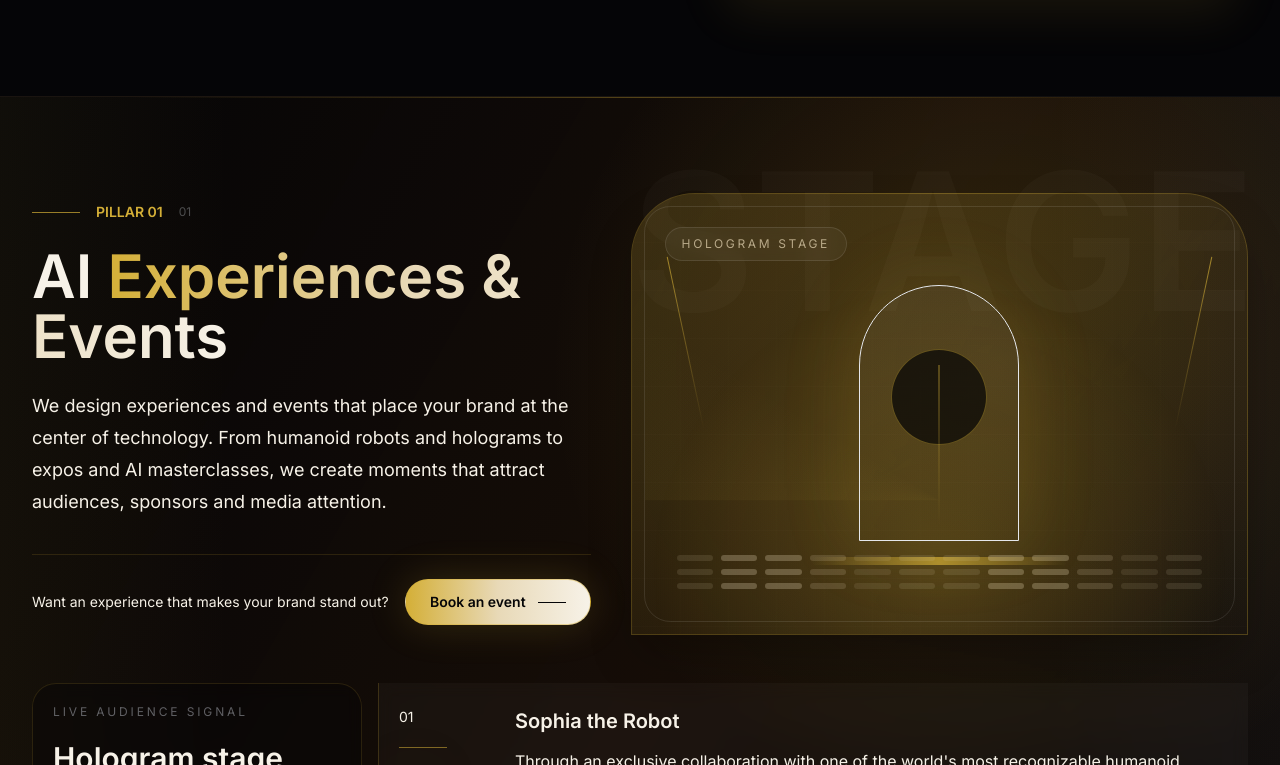
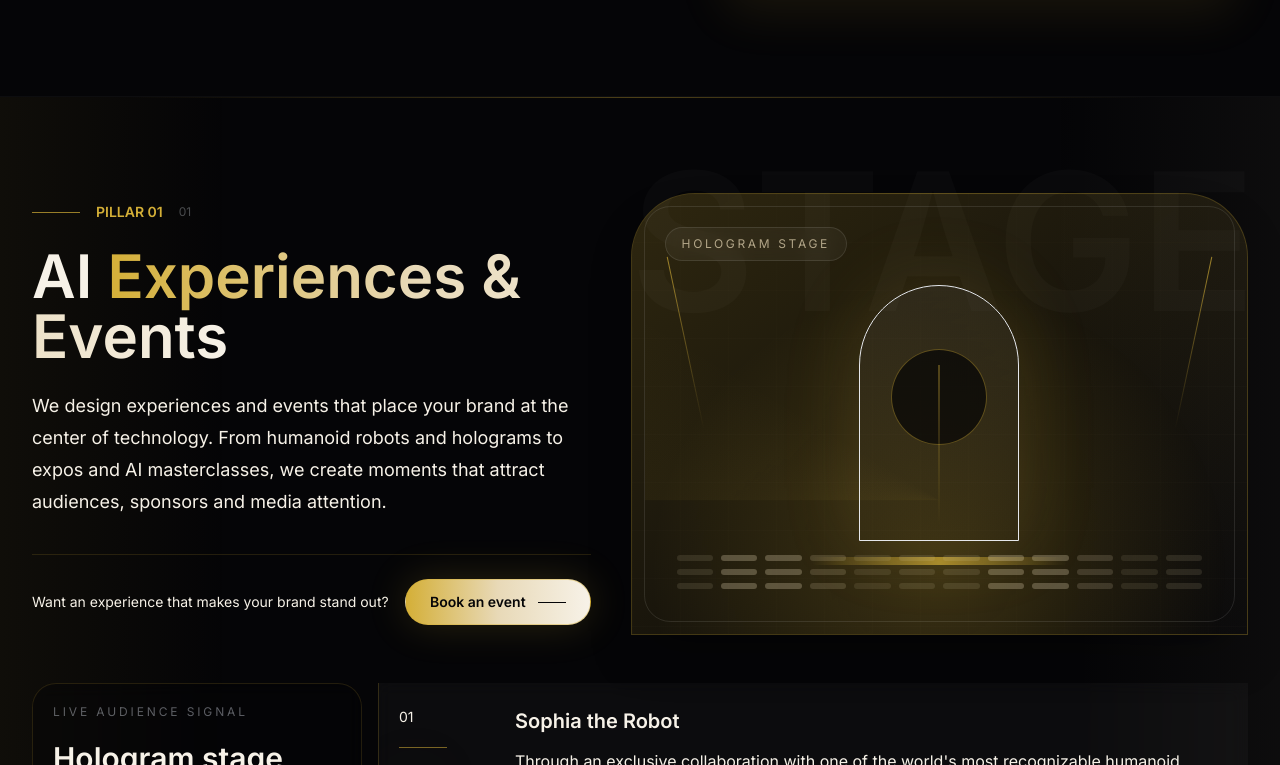
Before and after one commit to NickKotoulas/victorious-network-website, a Next.js app: page / in a window 1280 px wide. Shown: the part 2215-2980 px from the top of the page. Built offline with nearby package versions, Linux system fonts and the light colour scheme.

Commit message:
Unify persistent section background

```diff
--- a/src/components/sections/PillarExperienceSection.tsx
+++ b/src/components/sections/PillarExperienceSection.tsx
@@ -62,7 +62,6 @@ const visualSkins: Record<
   {
     ghost: string;
     accent: string;
-    section: string;
     frame: string;
     titleAccent: string;
   }
@@ -70,8 +69,6 @@ const visualSkins: Record<
   experiences: {
     ghost: "STAGE",
     accent: "from-gold via-champagne to-paper",
-    section:
-      "bg-[radial-gradient(circle_at_78%_22%,rgba(212,175,55,0.16),transparent_28rem),linear-gradient(120deg,rgba(5,5,7,0.98),rgba(31,18,8,0.68),rgba(5,5,7,0.94))]",
     frame:
       "rounded-t-[4rem] border-gold/30 bg-[radial-gradient(circle_at_50%_86%,rgba(212,175,55,0.22),transparent_18rem)]",
     titleAccent: "Experiences & Events",
@@ -79,8 +76,6 @@ const visualSkins: Record<
   media: {
     ghost: "MEDIA",
     accent: "from-platinum via-paper to-gold",
-    section:
-      "bg-[radial-gradient(circle_at_20%_18%,rgba(200,205,212,0.12),transparent_24rem),linear-gradient(120deg,rgba(5,5,7,0.96),rgba(20,24,31,0.86),rgba(5,5,7,0.96))]",
     frame:
       "rounded-[1.2rem] border-platinum/20 bg-[linear-gradient(135deg,rgba(200,205,212,0.08),rgba(212,175,55,0.05))]",
     titleAccent: "Media",
@@ -88,8 +83,6 @@ const visualSkins: Record<
   innovation: {
     ghost: "ROBOTICS",
     accent: "from-gold via-paper to-platinum",
-    section:
-      "bg-[radial-gradient(circle_at_70%_20%,rgba(9,20,38,0.9),transparent_28rem),linear-gradient(135deg,rgba(3,7,17,0.98),rgba(9,20,38,0.72),rgba(5,5,7,0.96))]",
     frame:
       "rounded-[2.5rem] border-gold/20 bg-[radial-gradient(circle_at_50%_40%,rgba(9,20,38,0.95),rgba(5,5,7,0.58))]",
     titleAccent: "Robotics",
@@ -97,8 +90,6 @@ const visualSkins: Record<
   commercial: {
     ghost: "MARKET",
     accent: "from-champagne via-gold to-paper",
-    section:
-      "bg-[radial-gradient(circle_at_18%_18%,rgba(232,217,183,0.12),transparent_22rem),linear-gradient(120deg,rgba(5,5,7,0.96),rgba(24,22,18,0.82),rgba(5,5,7,0.96))]",
     frame:
       "rounded-[0.9rem] border-champagne/22 bg-[linear-gradient(135deg,rgba(232,217,183,0.08),rgba(212,175,55,0.06))]",
     titleAccent: "Services",
@@ -120,7 +111,7 @@ export function PillarExperienceSection({
   return (
     <section
       id={pillar.id}
-      className={`relative overflow-hidden border-y border-white/[0.035] px-5 py-24 sm:px-6 lg:px-8 ${visualSkins[pillar.visualType].section}`}
+      className="relative overflow-hidden border-y border-white/[0.035] bg-transparent px-5 py-24 sm:px-6 lg:px-8"
     >
       <div className="pointer-events-none absolute inset-0 bg-[linear-gradient(90deg,rgba(212,175,55,0.055),transparent_18%,transparent_82%,rgba(232,217,183,0.04))]" />
       <div className="pointer-events-none absolute left-1/2 top-0 h-px w-[min(72rem,80vw)] -translate-x-1/2 bg-gradient-to-r from-transparent via-gold/35 to-transparent" />
```
